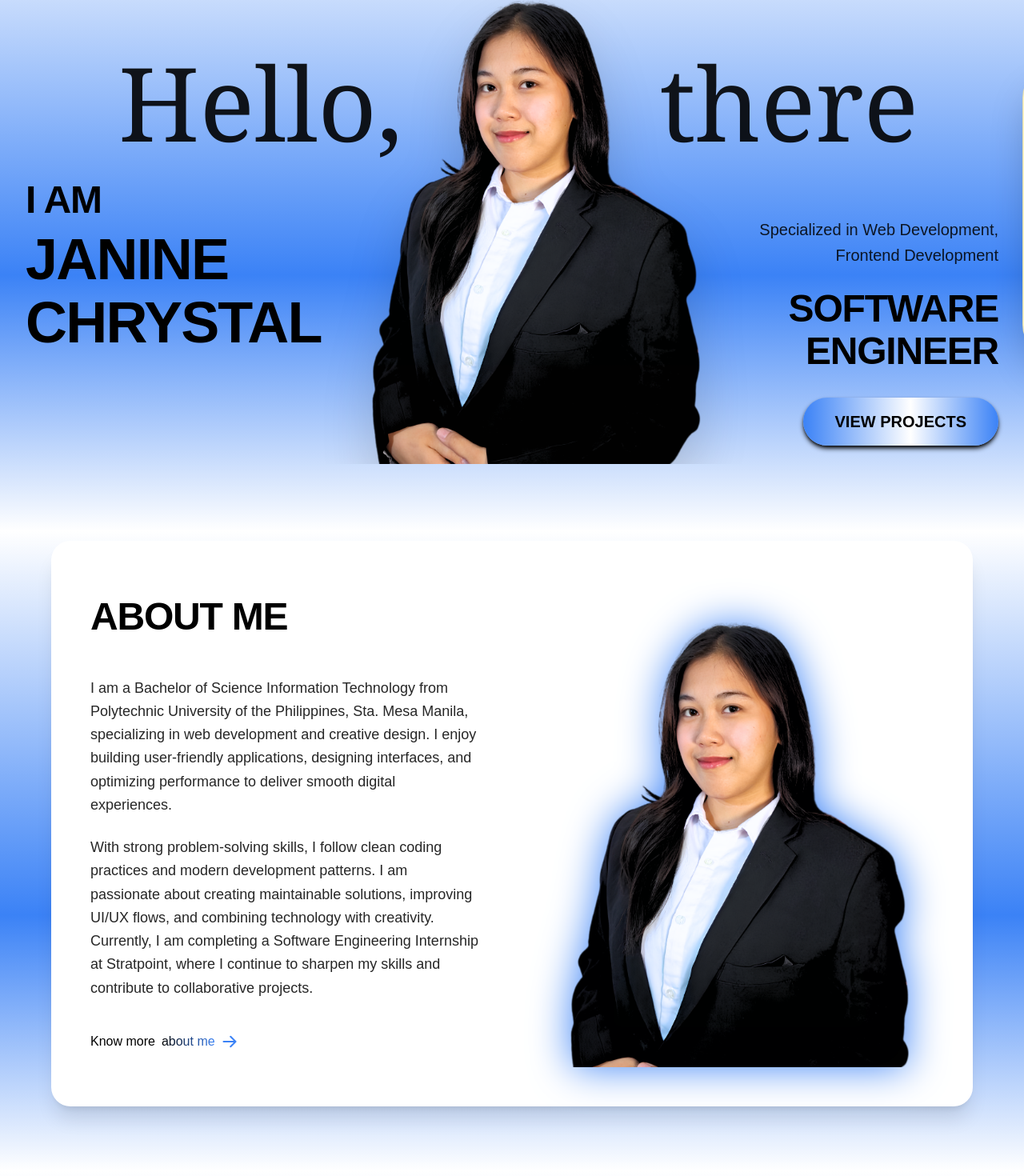
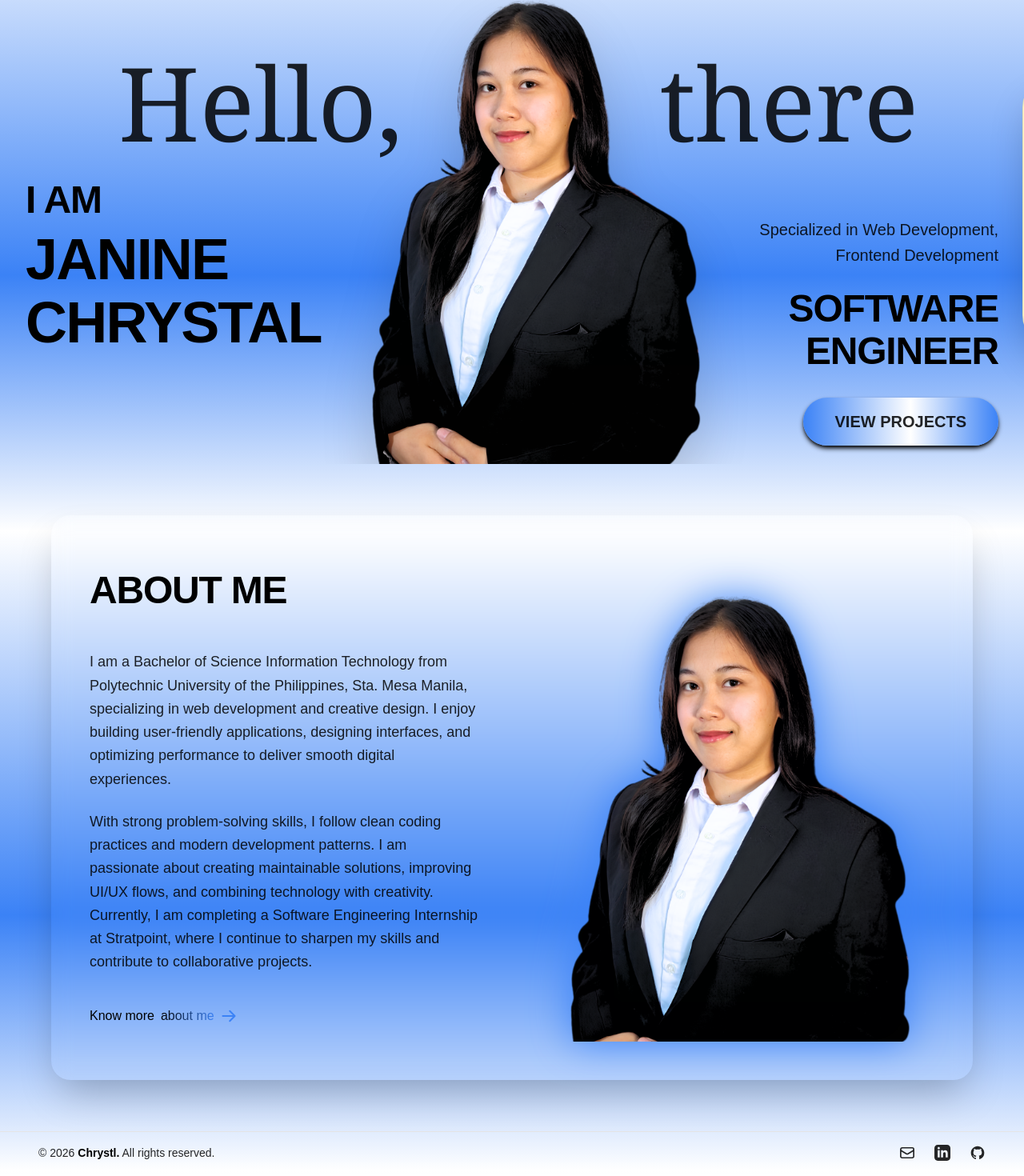
Before and after one commit to JanineChrystal/SE-Internship-Projects-2026, a Next.js app in the folder janine-portfolio/: page /home in a window 1280 px wide. Shown: the part 136-1606 px from the top of the page at 80% size. Built offline with nearby package versions, Linux system fonts and the light colour scheme.

Commit message:
fix(Layout Theme): Fixed the home page components adaptability to the layout theme/mode panel.

```diff
--- a/janine-portfolio/src/app/home/components/sections/about.tsx
+++ b/janine-portfolio/src/app/home/components/sections/about.tsx
@@ -7,7 +7,7 @@ const About = () => {
 	return (
 		<section
 			id="about"
-			className="w-full max-w-7xl mx-auto px-8 py-24 flex justify-center"
+			className="w-full max-w-7xl mx-auto px-8 py-16 flex justify-center"
 		>
 			<Card className="w-full max-w-6xl">
 				<div className="grid grid-cols-1 md:grid-cols-2 gap-12 lg:gap-20 items-center">
@@ -23,7 +23,7 @@ const About = () => {
 							performance to deliver smooth digital experiences.
 						</p>
 
-						<p className="text-lg text-black/90 leading-relaxed mb-10">
+						<p className="text-lg text-foreground/90 leading-relaxed mb-10">
 							With strong problem-solving skills, I follow clean coding
 							practices and modern development patterns. I am passionate about
 							creating maintainable solutions, improving UI/UX flows, and
--- a/janine-portfolio/src/app/home/components/sections/hero.tsx
+++ b/janine-portfolio/src/app/home/components/sections/hero.tsx
@@ -10,8 +10,8 @@ const Hero = () => {
 		>
 			{/* Background cursive text layer pushed behind the main content */}
 			<div className="absolute top-50 left-2 w-full flex justify-between px-35 -z-10 pointer-events-none select-none">
-				<span className="text-9xl font-serif text-black/90">Hello,</span>
-				<span className="text-9xl font-serif text-black/90">there</span>
+				<span className="text-9xl font-serif text-foreground/90">Hello,</span>
+				<span className="text-9xl font-serif text-foreground/90">there</span>
 			</div>
 
 			<div className="grid grid-cols-1 md:grid-cols-[1fr_1.5fr_1fr] gap-8 items-center w-full">
--- a/janine-portfolio/src/components/buttons/button.tsx
+++ b/janine-portfolio/src/components/buttons/button.tsx
@@ -7,7 +7,7 @@ interface ButtonProps extends React.ButtonHTMLAttributes<HTMLButtonElement> {
 const Button = ({ children, className = "", ...props }: ButtonProps) => {
 	return (
 		<button
-			className={`btn-gradient-brand text-black font-black text-xl px-10 py-4 rounded-full shadow-md shadow-black hover:scale-105 transition-transform ${className}`}
+			className={`btn-gradient-brand text-foreground font-black text-xl px-10 py-4 rounded-full shadow-md shadow-black hover:scale-105 transition-transform ${className}`}
 			{...props}
 		>
 			{children}
--- a/janine-portfolio/src/components/layout/footer.tsx
+++ b/janine-portfolio/src/components/layout/footer.tsx
@@ -5,9 +5,9 @@ const Footer = (): React.ReactElement => {
 	const currentYear = new Date().getFullYear();
 
 	return (
-		<footer className="w-full flex flex-col sm:flex-row items-center justify-between py-4 px-12 border-t border-black/10 mt-auto bg-transparent">
+		<footer className="w-full flex flex-col sm:flex-row items-center justify-between py-4 px-12 border-t border-foreground/10 mt-auto bg-transparent">
 			{/* Left branding layout*/}
-			<div className="text-sm text-black/70 font-medium mb-4 sm:mb-0">
+			<div className="text-sm text-foreground/70 font-medium mb-4 sm:mb-0">
 				© {currentYear} <span className="font-bold text-black">Chrystl.</span>{" "}
 				All rights reserved.
 			</div>
@@ -17,7 +17,7 @@ const Footer = (): React.ReactElement => {
 				{/* Email */}
 				<a
 					href="mailto:chrystalampusta@gmail.com"
-					className="text-black/75 hover:text-black transition-colors"
+					className="text-foreground/75 hover:text-foreground transition-colors"
 					aria-label="Email Address"
 				>
 					<span className="sr-only">Email</span>
@@ -42,7 +42,7 @@ const Footer = (): React.ReactElement => {
 					href="https://www.linkedin.com/in/janine-chrystal-ampusta-89814b227/"
 					target="_blank"
 					rel="noopener noreferrer"
-					className="text-black/75 hover:text-black transition-colors"
+					className="text-foreground/75 hover:text-foreground transition-colors"
 					aria-label="LinkedIn Profile"
 				>
 					<span className="sr-only">Linkedin Profile</span>
@@ -61,7 +61,7 @@ const Footer = (): React.ReactElement => {
 					href="https://github.com/JanineChrystal"
 					target="_blank"
 					rel="noopener noreferrer"
-					className="text-black/75 hover:text-black transition-colors"
+					className="text-foreground/75 hover:text-foreground transition-colors"
 					aria-label="GitHub Profile"
 				>
 					<span className="sr-only">GitHub Profile</span>
--- a/janine-portfolio/src/components/layout/nav.tsx
+++ b/janine-portfolio/src/components/layout/nav.tsx
@@ -21,7 +21,7 @@ const Navbar = () => {
 					)}
 					<Link
 						href={link.path}
-						className={`font-bold text-lg transition-colors ${isActive ? "text-black" : "text-black/80 hover:text-black"}`}
+						className={`font-bold text-lg transition-colors ${isActive ? "text-foreground" : "text-foreground/80 hover:text-foreground"}`}
 					>
 						{link.label}
 					</Link>
@@ -36,7 +36,7 @@ const Navbar = () => {
 			<div className="flex items-center gap-12">{renderLinks(LEFT_LINKS)}</div>
 
 			{/* Center signature layout branding token */}
-			<span className="text-3xl font-serif font-black tracking-wide">
+			<span className="text-3xl font-serif font-black tracking-wide text-foreground">
 				Chrystl.
 			</span>
 
--- a/janine-portfolio/src/components/layout/panel-assistant.tsx
+++ b/janine-portfolio/src/components/layout/panel-assistant.tsx
@@ -68,11 +68,11 @@ const PanelAssistant = () => {
 				</div>
 
 				{/** Custom Dark Mode Toggle Switch matching your design*/}
-				<div className="w-full flex justify-center bg-white dark:bg-black py-2 px-1 rounded-sm">
+				<div className="w-full flex justify-center">
 					<button
 						type="button"
 						onClick={toggleMode}
-						className="w-17.5 h-8.5 bg-black dark:bg-white rounded-full flex items-center px-1 relative transition-colors"
+						className="w-17.5 h-8.5 bg-black dark:bg-white rounded-full flex items-center px-1 relative transition-colors shadow-inner"
 					>
 						<div
 							className={`w-6.5 h-6.5 rounded-full bg-white dark:bg-black absolute transition-transform duration-300 flex items-center justify-center ${mode === "dark" ? "translate-x-9" : "translate-x-0"}`}
@@ -87,32 +87,32 @@ const PanelAssistant = () => {
 				</div>
 
 				{/** 2x2 Grid for Element Selection */}
-				<div className="grid grid-cols-2 gap-2 bg-white dark:bg-black p-2 rounded-sm">
+				<div className="grid grid-cols-2 gap-2 mt-2">
 					<button
 						type="button"
 						onClick={() => setElement("fire")}
-						className={`p-1.5 transition-colors ${element === "fire" ? "text-red-500 scale-110" : "text-black dark:text-white hover:text-red-400"}`}
+						className={`p-1.5 transition-colors rounded-full hover:bg-black/5 dark:hover:bg-white/10 ${element === "fire" ? "text-red-500 scale-110" : "text-black dark:text-white hover:text-red-400"}`}
 					>
 						<Flame size={28} />
 					</button>
 					<button
 						type="button"
 						onClick={() => setElement("water")}
-						className={`p-1.5 transition-colors ${element === "water" ? "text-blue-500 scale-110" : "text-black dark:text-white hover:text-blue-400"}`}
+						className={`p-1.5 transition-colors rounded-full hover:bg-black/5 dark:hover:bg-white/10 ${element === "water" ? "text-blue-500 scale-110" : "text-black dark:text-white hover:text-blue-400"}`}
 					>
 						<Droplets size={28} />
 					</button>
 					<button
 						type="button"
 						onClick={() => setElement("air")}
-						className={`p-1.5 transition-colors ${element === "air" ? "text-yellow-500 scale-110" : "text-black dark:text-white hover:text-yellow-400"}`}
+						className={`p-1.5 transition-colors rounded-full hover:bg-black/5 dark:hover:bg-white/10 ${element === "air" ? "text-yellow-500 scale-110" : "text-black dark:text-white hover:text-yellow-400"}`}
 					>
 						<Wind size={28} />
 					</button>
 					<button
 						type="button"
 						onClick={() => setElement("earth")}
-						className={`p-1.5 transition-colors ${element === "earth" ? "text-green-500 scale-110" : "text-black dark:text-white hover:text-green-400"}`}
+						className={`p-1.5 transition-colors rounded-full hover:bg-black/5 dark:hover:bg-white/10 ${element === "earth" ? "text-green-500 scale-110" : "text-black dark:text-white hover:text-green-400"}`}
 					>
 						<Leaf size={28} />
 					</button>
--- a/janine-portfolio/src/components/ui/cards/card.tsx
+++ b/janine-portfolio/src/components/ui/cards/card.tsx
@@ -10,7 +10,7 @@ const Card = ({ children, className = "" }: CardProps) => {
 	return (
 		<div
 			className={twMerge(
-				`bg-white backdrop-blur-md rounded-3xl shadow-xl border border-white/70 p-5 md:p-12 ${className}`,
+				`bg-background backdrop-blur-md rounded-3xl shadow-2xl p-5 md:p-12 ${className}`,
 			)}
 		>
 			{children}
```
